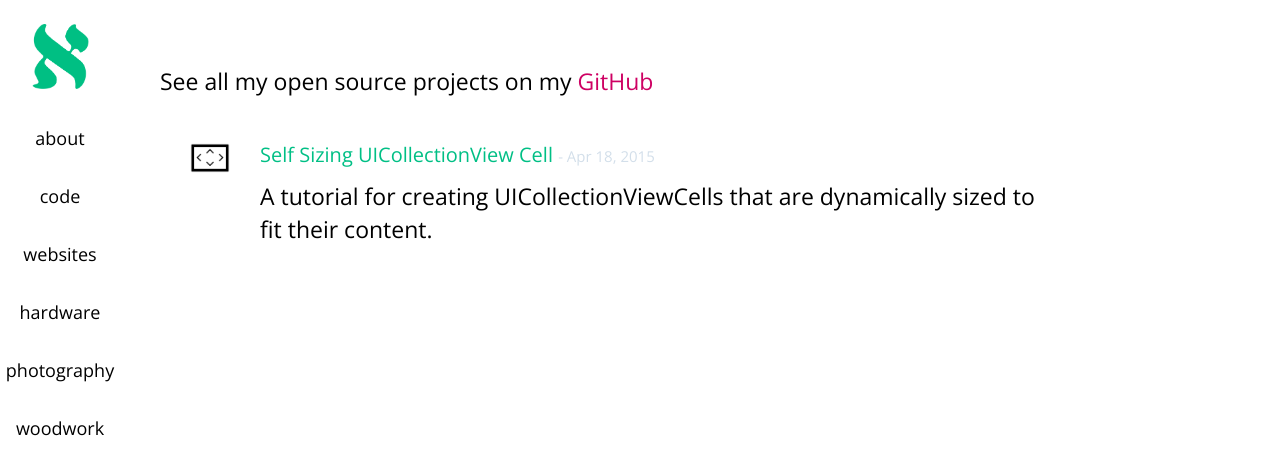
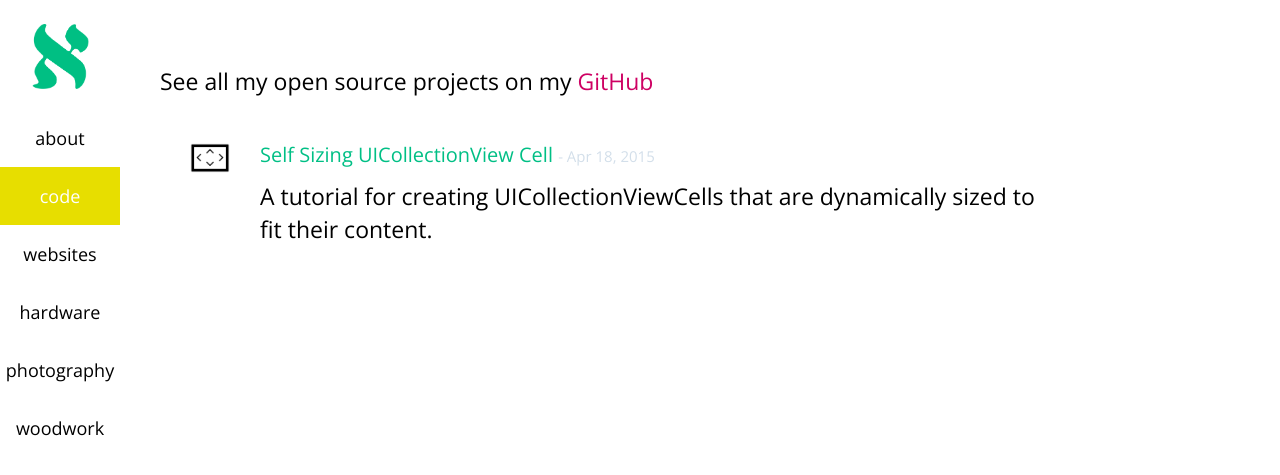
Before and after one commit to eithanshavit/eithanshavit.github.io, a Jekyll site: the page built from code.md, in a window 1280 px wide. Shown: the top 475 px of the page. Built offline with Jekyll 4.4.1, drawn with Linux system fonts in a browser that asks for light colours.

Commit message:
code button stays highlit

```diff
--- a/_sass/_layout.scss
+++ b/_sass/_layout.scss
@@ -75,6 +75,10 @@
 
     .page-link-code {
       &:hover {
+        background: #E7DE00;
+        color: #fff;
+      }
+      &.page-link-active {
         background: #E7DE00;
         color: #fff;
       }
```
